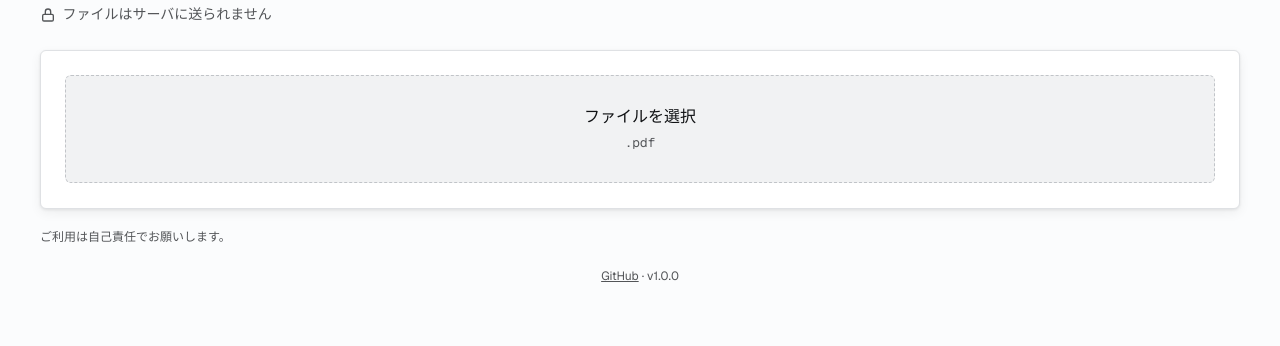
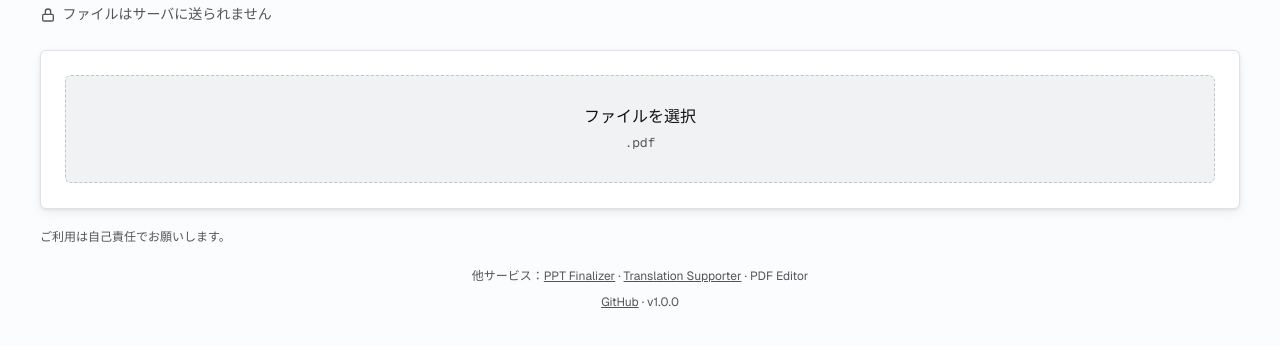
Before and after one commit to symmr/pdf-editor, a plain HTML site: page docs/index.html in a window 1280 px wide. Shown: the part 136-482 px from the top of the page. Drawn offline with nearby package versions, Linux system fonts and the light colour scheme.

Commit message:
Add sibling app links in the footer from apps.json.

```diff
--- a/docs/app.js
+++ b/docs/app.js
@@ -2347,3 +2347,37 @@ updateControls();
     document.getElementById("appVersionLine").hidden = false;
   } catch (_) {}
 })();
+
+(async function showAppNav() {
+  const nav = document.getElementById("appNav");
+  if (!nav) return;
+  try {
+    const res = await fetch("apps.json", { cache: "no-store" });
+    if (!res.ok) return;
+    const apps = await res.json();
+    if (!Array.isArray(apps) || apps.length === 0) return;
+    const currentId = document.documentElement.dataset.app || "";
+    const path = location.pathname.replace(/\/+$/, "");
+    const nodes = [];
+    for (const app of apps) {
+      if (!app || !app.title || !app.url) continue;
+      const current =
+        (app.id && app.id === currentId) ||
+        (app.id && path.endsWith(`/${app.id}`));
+      if (nodes.length) nodes.push(document.createTextNode(" · "));
+      if (current) {
+        const span = document.createElement("span");
+        span.textContent = app.title;
+        nodes.push(span);
+      } else {
+        const a = document.createElement("a");
+        a.href = app.url;
+        a.textContent = app.title;
+        nodes.push(a);
+      }
+    }
+    if (!nodes.length) return;
+    nav.replaceChildren(document.createTextNode("他サービス："), ...nodes);
+    nav.hidden = false;
+  } catch (_) {}
+})();
--- /dev/null
+++ b/docs/apps.json
@@ -0,0 +1,17 @@
+[
+  {
+    "id": "ppt-finalizer",
+    "title": "PPT Finalizer",
+    "url": "https://symmr.github.io/ppt-finalizer/"
+  },
+  {
+    "id": "ppt-translation-supporter",
+    "title": "Translation Supporter",
+    "url": "https://symmr.github.io/ppt-translation-supporter/"
+  },
+  {
+    "id": "pdf-editor",
+    "title": "PDF Editor",
+    "url": "https://symmr.github.io/pdf-editor/"
+  }
+]
--- a/docs/index.html
+++ b/docs/index.html
@@ -1,5 +1,5 @@
 <!DOCTYPE html>
-<html lang="ja">
+<html lang="ja" data-app="pdf-editor">
 <head>
   <meta charset="UTF-8">
   <meta name="viewport" content="width=device-width, initial-scale=1.0">
@@ -426,6 +426,15 @@
     }
     .app-version a { color: var(--muted); }
     .app-version a:hover { color: var(--accent); }
+    .app-nav {
+      margin: 1.25rem 0 0;
+      font-size: 0.75rem;
+      color: var(--muted);
+      text-align: center;
+    }
+    .app-nav a { color: var(--muted); }
+    .app-nav a:hover { color: var(--accent); }
+    .app-nav:not([hidden]) + .app-version { margin-top: 0.4rem; }
   </style>
 </head>
 <body>
@@ -509,6 +518,7 @@
     </section>
 
     <p class="disclaimer">ご利用は自己責任でお願いします。</p>
+    <p class="app-nav" id="appNav" hidden></p>
     <p class="app-version" id="appVersionLine" hidden>
       <a href="https://github.com/symmr/pdf-editor/" target="_blank" rel="noopener noreferrer">GitHub</a>
       · <span id="appVersion"></span>
```
Also changed, not shown: 1 other file.
